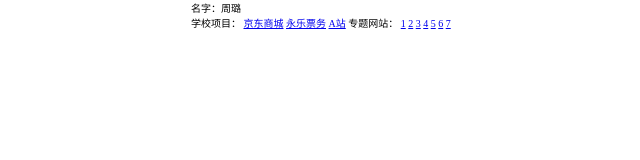
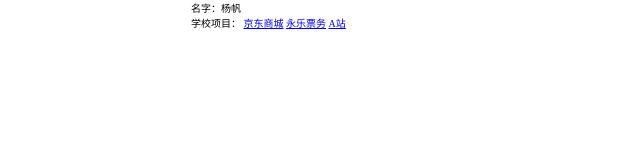
Before and after one commit to fan-yue/fan-yue.github.io, a plain HTML site: page index.html in a window 1280 px wide. Shown: the whole page, without its empty margins (129-769 px from the left). Drawn offline with Linux system fonts and the light colour scheme.

Commit message:
Update index.html

```diff
--- a/index.html
+++ b/index.html
@@ -8,18 +8,18 @@
     <link rel="stylesheet" href="./index.css">
 </head>
 <body>
-    名字：周璐<br>
+    名字：杨帆<br>
     学校项目：
         <a href="http://fanyue.coding.me/JDpages/">京东商城</a>
         <a href="http://fanyue.coding.me/Aweb/">永乐票务</a>
         <a href="http://fanyue.coding.me/YL/">A站</a>
-    专题网站：
+<!--     专题网站：
         <a href="http://www.hxzybj.com/special/Python-pc/">1</a>
         <a href="http://m.hxzybj.com/special/Python-pc/">2</a>
         <a href="http://www.hxzybj.com/special/bigdata/">3</a>
         <a href="http://m.hxzybj.com/special/bigdata/">4</a>
         <a href="http://www.hxzybj.com/special/2018dxs/">5</a>
         <a href="http://www.hxzybj.com/special/tyc">6</a>
-        <a href="http://m.hxzybj.com/special/tyc/">7</a>
+        <a href="http://m.hxzybj.com/special/tyc/">7</a> -->
 </body>
 </html>
```
